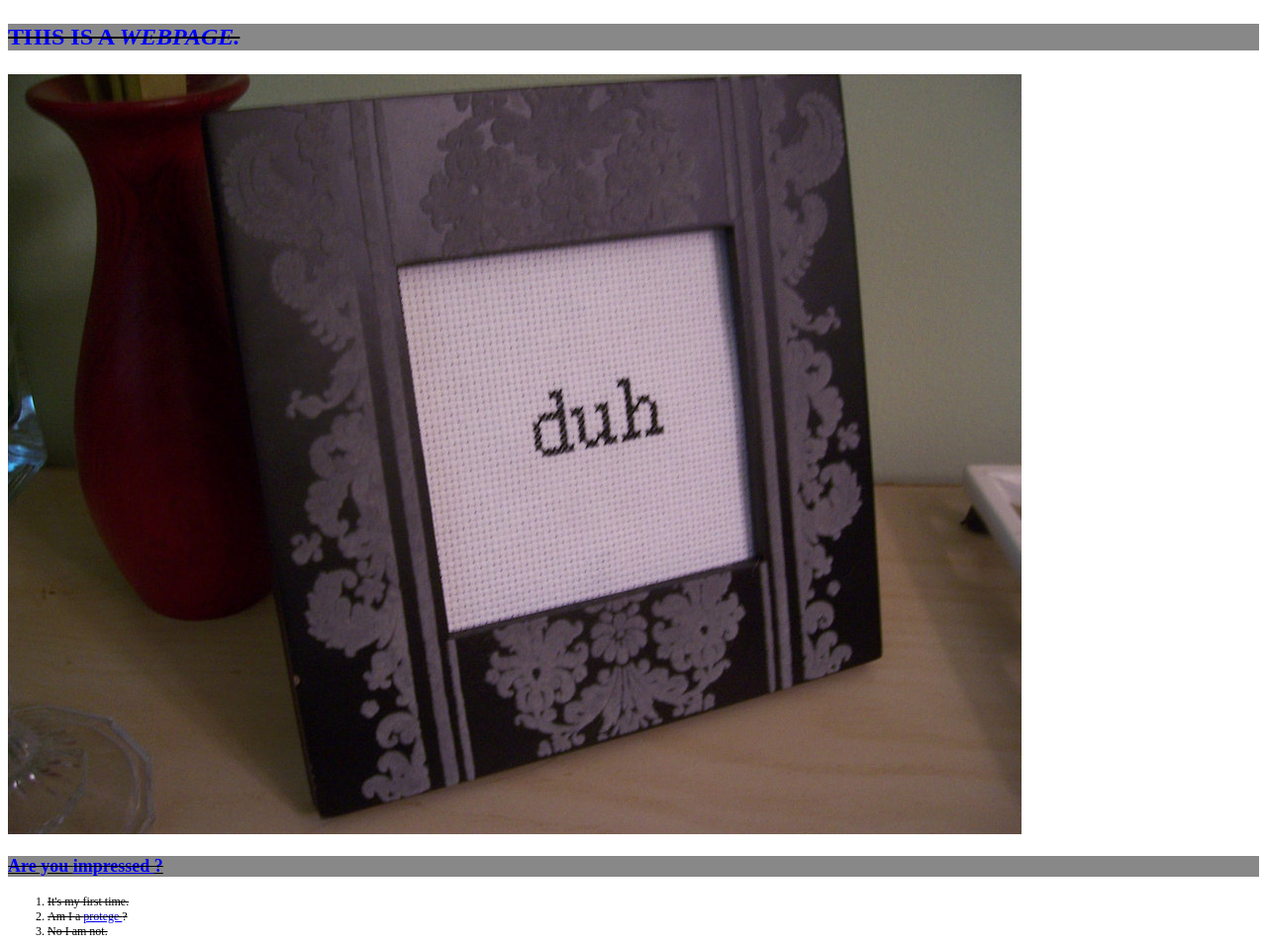
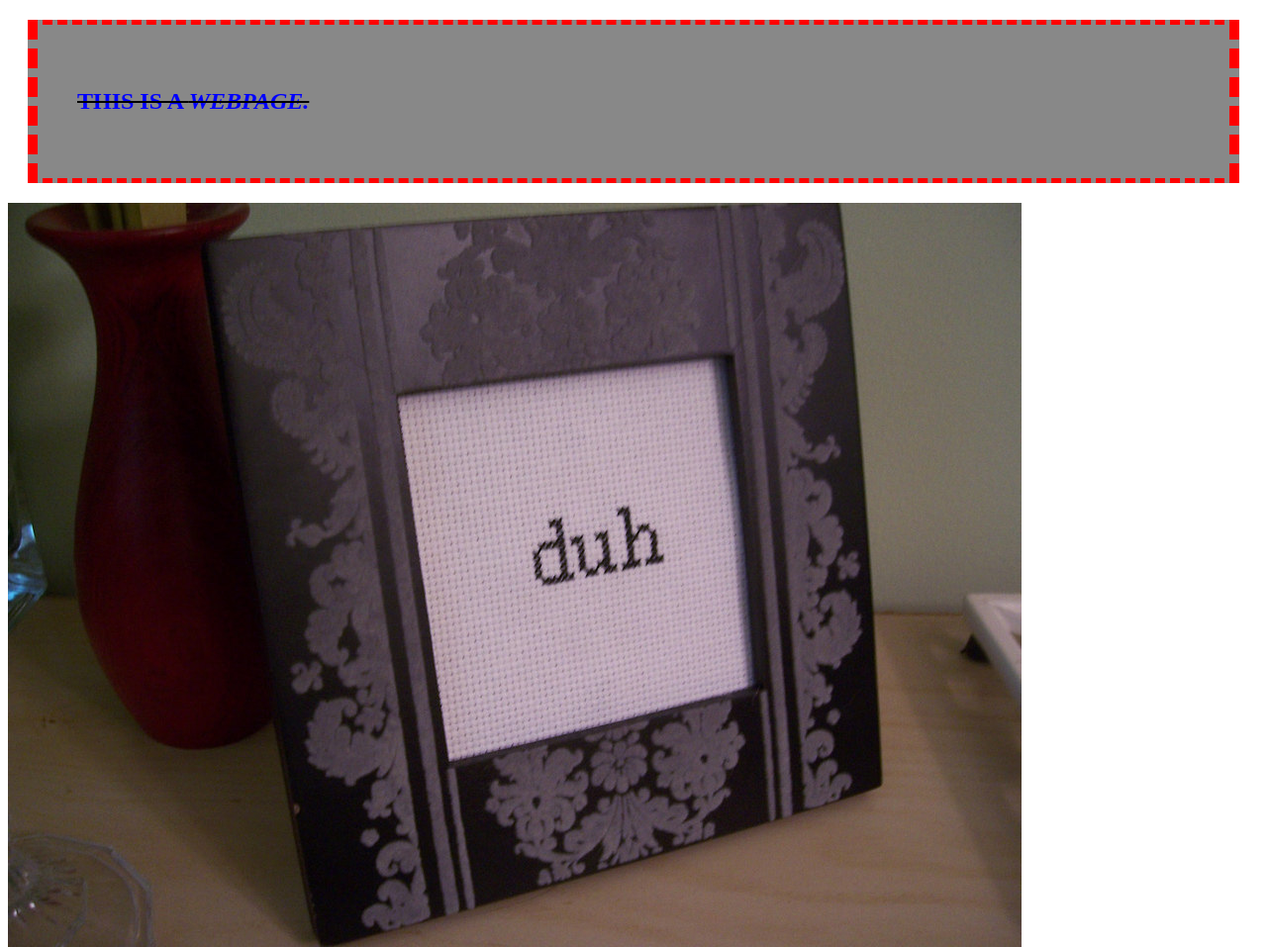
Before and after one commit to KyleBrunson/lab-12-html, a plain HTML site: page index.html in a window 1280 px wide. Shown: the top 957 px of the page at 99% size. Drawn offline with Linux system fonts and the light colour scheme.

Commit message:
Added margins, padding, and border to style.css

```diff
--- a/style.css
+++ b/style.css
@@ -28,4 +28,11 @@ text-decoration: underline;
 h1
 {
 text-transform: uppercase;
+margin: 20px;
+padding: 40px;
+border-style: dashed;
+border-width: 5px;
+border-left-width: 10px;
+border-right-width: 10px;
+border-color: red;
 }
```
